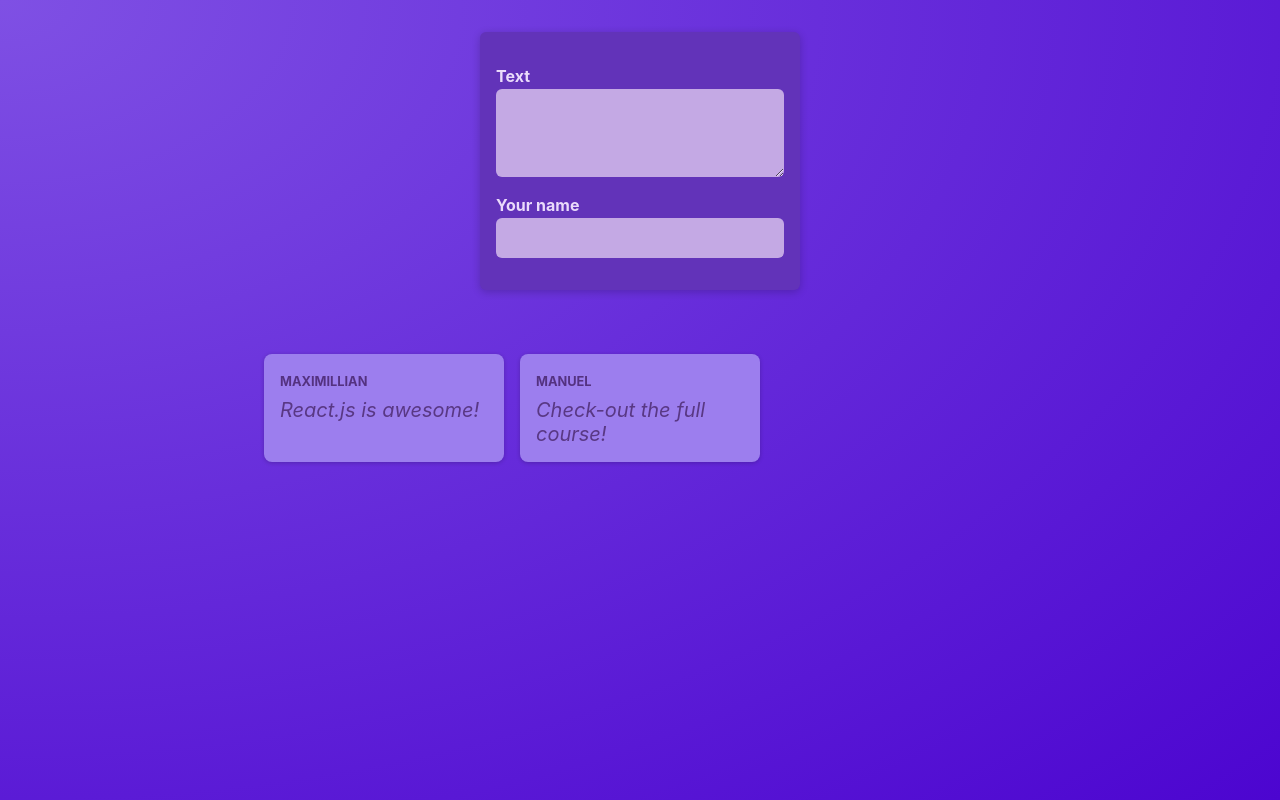
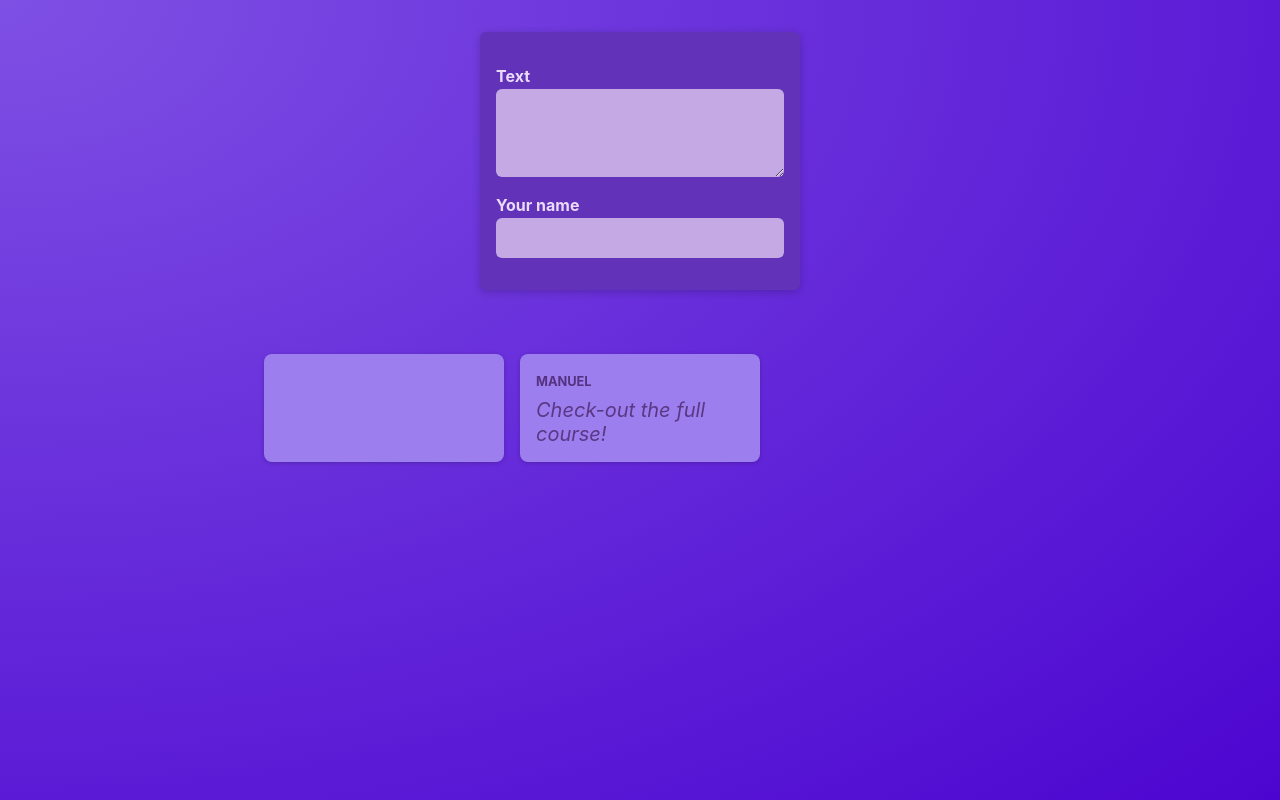
Before and after one commit to CaioTsubake/React-Crash-Course, a React (Create React App) app: page / in a window 1280 px wide. Built offline with nearby package versions, Linux system fonts and the light colour scheme.

Commit message:
Lifting state to a new component
This allow components to respond to  events that happened in another component

```diff
--- a/src/components/NewPost.jsx
+++ b/src/components/NewPost.jsx
@@ -1,7 +1,7 @@
 import { useState } from 'react';
 import classes from './NewPost.module.css';
 
-function NewPost() {
+function NewPost(props) {
   const [ enteredBody, setEnteredBody ] = useState('');
 
   function changeBodyHandler(event){
@@ -12,12 +12,11 @@
     <form className={classes.form}>
       <p>
         <label htmlFor="body">Text</label>
-        <textarea id="body" required rows={3} onChange={changeBodyHandler} />
+        <textarea id="body" required rows={3} onChange={props.onBodyChange} />
       </p>
-      <p>{enteredBody}</p>
       <p>
         <label htmlFor="name">Your name</label>
-        <input type="text" id="name" required />
+        <input type="text" id="name" required onChange={props.onAuthorChange}/>
       </p>
     </form>
   );
--- a/src/components/PostsList.jsx
+++ b/src/components/PostsList.jsx
@@ -1,13 +1,25 @@
 import Post from "./Post";
 import classes from "./PostsList.module.css";
 import NewPost from "./NewPost";
+import { useState } from "react";
 
 function PostsList() {
+  const [enteredBody, setEnteredBody] = useState('');
+  const [enteredAuthor, setEnteredAuthor] = useState('')
+
+  function bodyChangeHandler(event){
+    setEnteredBody(event.target.value);
+  }
+
+  function authorChangeHandler(event){
+    setEnteredAuthor(event.target.value);
+  }
+
   return (
     <>
-      <NewPost></NewPost>
+      <NewPost onBodyChange={bodyChangeHandler} onAuthorChange={authorChangeHandler}></NewPost>
       <ul className={classes.posts}>
-        <Post author="Maximillian" body="React.js is awesome!" />
+        <Post author={enteredAuthor} body={enteredBody} />
         <Post author="Manuel" body="Check-out the full course!" />
       </ul>
     </>
```
